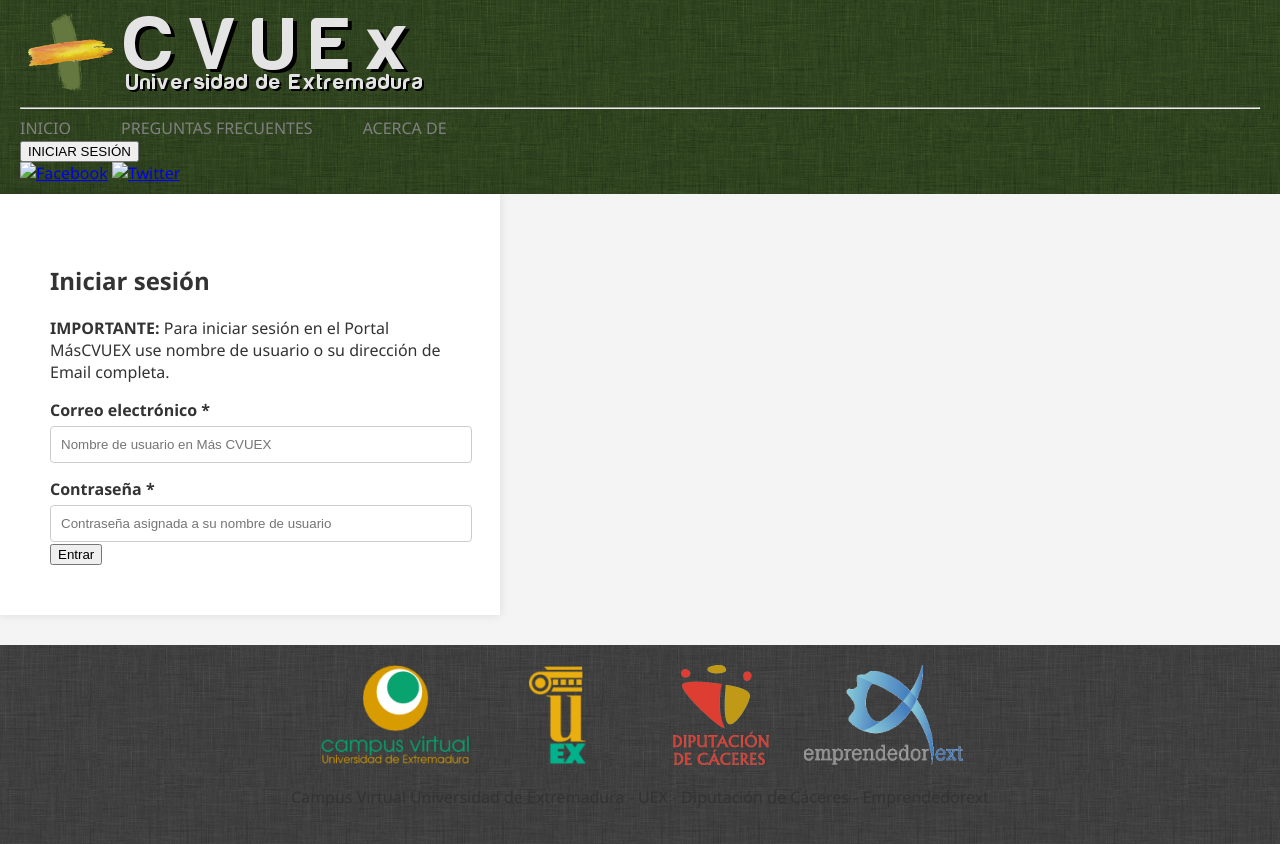
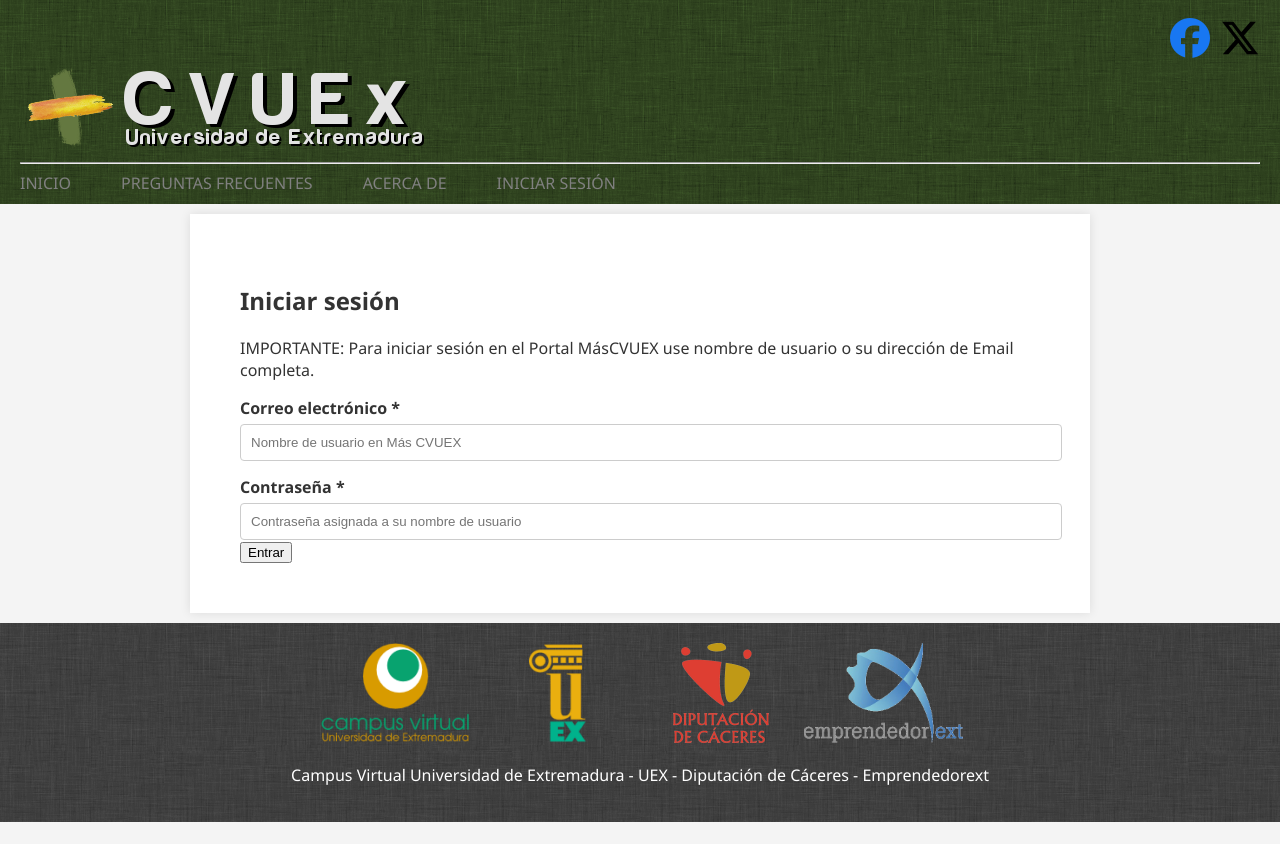
Before and after one commit to vjp-brayanRC/Dise-o-interfaces-Web-DIW, a plain HTML site: page ejercicio10/ejercicio10.html in a window 1280 px wide. After the commit the page ends 822 px from the top, so only its background shows below. Drawn offline with Linux system fonts and the light colour scheme.

Commit message:
ejercicio10 fin

```diff
--- a/ejercicio10/css.css
+++ b/ejercicio10/css.css
@@ -22,12 +22,23 @@
   font-weight: 500;
 }
 
+div.iconos {
+  display: flex;
+  justify-content: flex-end;
+  gap: 10px;
+  margin-left: auto;
+  font-size: 40px;
+  color: #333;
+}
+
 .login-box {
   background-color: white;
   padding: 50px;
-
   box-shadow: 0 0 10px rgba(0, 0, 0, 0.1);
-  max-width: 400px;
+  max-width: 800px;
+  margin: auto;
+  margin-top: 10px;
+  margin-bottom: -20px;
 }
 
 form label {
@@ -50,8 +61,9 @@
   padding: 20px;
   background-color: #e6e6e6;
   margin-top: 30px;
+  background-image: url('Material_Ejercicio_10/Patrones/bg_gris.png');
 }
 
-footer {
-  background-image: url('Material_Ejercicio_10/Patrones/bg_gris.png');
+.ultimo {
+  color: white;
 }
--- a/ejercicio10/ejercicio10.html
+++ b/ejercicio10/ejercicio10.html
@@ -1,13 +1,23 @@
 <!DOCTYPE html>
 <html lang="es">
+
 <head>
   <meta charset="UTF-8">
   <meta name="viewport" content="width=device-width, initial-scale=1.0">
   <title>CVUEX - Iniciar sesión</title>
   <link rel="stylesheet" href="css.css">
+
+  <link rel="stylesheet" href="https://cdnjs.cloudflare.com/ajax/libs/font-awesome/6.5.0/css/all.min.css">
 </head>
+
 <body>
   <header>
+    <div class="iconos">
+    <a href=""><i class="fa-brands fa-facebook" style="color:#1877F2;"></i></a>
+    <a href=""><i class="fa-brands fa-x-twitter " style="color: black;"></i></a>
+
+  </div>
+
     <div class="top-bar">
       <div class="logo">
         <img src="Material_Ejercicio_10/Logos/logo.png" alt="Logo CVUEX">
@@ -18,12 +28,8 @@
           <a href="#">INICIO</a>
           <a href="#">PREGUNTAS FRECUENTES</a>
           <a href="#">ACERCA DE</a>
+          <a href="#" class="derecha">INICIAR SESIÓN</a>
         </nav>
-      <button class="login-btn">INICIAR SESIÓN</button>
-      <div class="social">
-        <a href="#"><img src="facebook.png" alt="Facebook"></a>
-        <a href="#"><img src="twitter.png" alt="Twitter"></a>
-      </div>
       </div>
     </div>
   </header>
@@ -32,7 +38,7 @@
     <section class="login-box">
       <h2>Iniciar sesión</h2>
       <p class="important">
-        <strong>IMPORTANTE:</strong> Para iniciar sesión en el Portal MásCVUEX use nombre de usuario o su dirección de Email completa.
+        IMPORTANTE: Para iniciar sesión en el Portal MásCVUEX use nombre de usuario o su dirección de Email completa.
       </p>
       <form>
         <label for="email">Correo electrónico *</label>
@@ -51,9 +57,10 @@
       <img src="Material_Ejercicio_10/Logos/CVUEX_Footer.png" alt="Campus Virtual">
       <img src="Material_Ejercicio_10/Logos/UEx_Footer.png" alt="UEx">
       <img src="Material_Ejercicio_10/Logos/DIPCC_Footer.png" alt="Diputación de Cáceres">
-      <img src="Material_Ejercicio_10/Logos/EmprendedorExt_Footer.png"Emprendedorext">
+      <img src="Material_Ejercicio_10/Logos/EmprendedorExt_Footer.png" Emprendedorext">
     </div>
-    <p>Campus Virtual Universidad de Extremadura - UEX - Diputación de Cáceres - Emprendedorext</p>
+    <p class="ultimo">Campus Virtual Universidad de Extremadura - UEX - Diputación de Cáceres - Emprendedorext</p>
   </footer>
 </body>
+
 </html>
```
Also changed, not shown: ejercicio10/Material_Ejercicio_10/Logos/facebook.png (added), ejercicio10/Material_Ejercicio_10/Logos/x.avif (added). Lines whose indentation alone changed are shown as unchanged.
